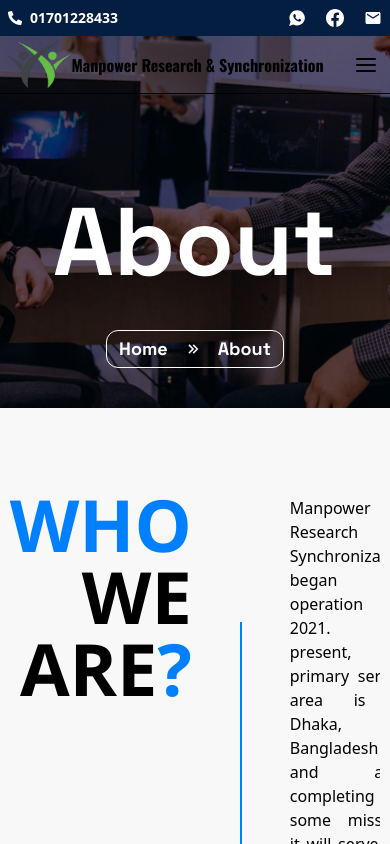
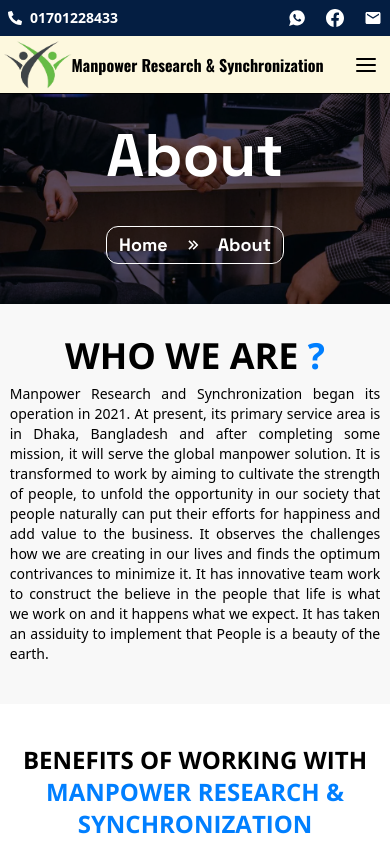
Before and after one commit to nobel7761/MRS-Client, a Next.js app: page /about in a window 390 px wide. Built offline with nearby package versions, Linux system fonts and the light colour scheme; a web font is replaced by a local one.

Commit message:
mobile view done

```diff
--- a/src/components/About/About.component.tsx
+++ b/src/components/About/About.component.tsx
@@ -24,23 +24,26 @@
     <div>
       <TopCover imageUrl="/breadcrumb-background.jpg" title="About" />
 
-      <div className={`bg-[#F8F8F8] py-20`}>
+      <div className={`bg-[#F8F8F8] md:py-20 py-8`}>
         <CustomContainer>
-          <div className="flex">
+          <div className="flex md:flex-row flex-col">
             <div
-              className={`text-7xl font-bold w-1/2 text-right ${open_sans.className}`}
+              className={`md:text-7xl text-4xl font-bold md:w-1/2 md:text-right text-center ${open_sans.className}`}
             >
-              <p className="text-primary">WHO</p>
-              <p>WE</p>
-              <p>
+              <p className="text-primary hidden md:block">WHO</p>
+              <p className="hidden md:block">WE</p>
+              <p className="hidden md:block">
                 ARE<span className="text-primary">?</span>
               </p>
+              <p className="block md:hidden">
+                WHO WE ARE<span className="text-primary"> ?</span>
+              </p>
             </div>
-            <div className="flex justify-center items-center mx-12">
+            <div className="md:flex justify-center items-center mx-12 hidden ">
               <p className="w-[2px] h-[80%] bg-primary"></p>
             </div>
-            <div className="w-1/2 py-2 flex flex-col gap-y-8">
-              <p className="text-justify">
+            <div className="md:w-1/2 py-2 flex flex-col gap-y-8">
+              <p className="text-justify text-sm md:text-base">
                 Manpower Research and Synchronization began its operation in
                 2021. At present, its primary service area is in Dhaka,
                 Bangladesh and after completing some mission, it will serve the
@@ -60,21 +63,25 @@
       </div>
 
       <CustomContainer>
-        <div className="pb-20 w-5/6 mx-auto">
-          <p className={`${open_sans.className} text-center py-16 text-4xl`}>
+        <div className="md:pb-20 md:py-0 py-10 md:w-5/6 mx-auto">
+          <p
+            className={`${open_sans.className} text-center  md:py-16 pb-10 text-2xl md:text-4xl`}
+          >
             BENEFITS OF WORKING WITH <br />
             <span className="text-primary">
               MANPOWER RESEARCH & SYNCHRONIZATION
             </span>
           </p>
-          <div className="grid grid-cols-2 gap-14">
+          <div className="grid md:grid-cols-2 grid-cols-1 gap-14">
             {benefits.map((benefit, index) => (
               <div key={index} className="">
-                <div className="h-32 w-32 border-[4px] border-primary flex justify-center items-center rounded-full text-primary text-7xl">
-                  {React.createElement(benefit.icon)}
+                <div className="flex justify-center md:justify-start">
+                  <div className="h-32 w-32 border-[4px] border-primary flex justify-center items-center rounded-full text-primary text-7xl">
+                    {React.createElement(benefit.icon)}
+                  </div>
                 </div>
                 <h3
-                  className={`py-5 text-2xl text-primary ${open_sans.className}`}
+                  className={`py-5 text-2xl text-primary md:text-start text-center ${open_sans.className}`}
                 >
                   {benefit.title}
                 </h3>
@@ -85,20 +92,22 @@
         </div>
       </CustomContainer>
 
-      <div className="bg-[#F8F8F8] py-20">
+      <div className="bg-[#F8F8F8] md:py-20 py-10">
         <CustomContainer>
-          <div className="flex">
-            <p className={`${open_sans.className} text-7xl w-1/2 text-right`}>
+          <div className="flex md:flex-row flex-col">
+            <p
+              className={`${open_sans.className} md:text-7xl md:w-1/2 pb-10 md:pb-0 md:text-right text-center text-4xl`}
+            >
               WANT US
               <br />
               TO <span className="text-primary">CALL</span>
               <br />
               YOU?
             </p>
-            <div className="flex justify-center items-center mx-12">
+            <div className="hidden md:flex justify-center items-center mx-12">
               <p className="w-[4px] h-[80%] bg-primary"></p>
             </div>
-            <div className="w-1/2">
+            <div className="md:w-1/2">
               <FormProvider {...methods}>
                 <form onSubmit={handleSubmit(handleStudentOnSubmit)}>
                   <FormInput
--- a/src/components/Blogs/Blog.component.tsx
+++ b/src/components/Blogs/Blog.component.tsx
@@ -12,25 +12,29 @@
         {blogData.map((blog, index) => (
           <div
             key={index}
-            className={index % 2 === 0 ? "flex" : "flex flex-row-reverse"}
+            className={
+              index % 2 === 0
+                ? "flex md:flex-row flex-col"
+                : "flex md:flex-row-reverse flex-col"
+            }
           >
-            <Link href={`blog/${blog.id}`} className="w-1/2">
+            <Link href={`blog/${blog.id}`} className="md:w-1/2">
               <Image
                 src={blog.image}
                 alt={blog.title}
                 height={2400}
                 width={2400}
-                className="w-full h-[35rem] object-cover mix-blend-overlay"
+                className="w-full md:h-[35rem] h-[25rem] object-cover mix-blend-overlay"
               />
             </Link>
-            <div className="w-1/2 flex flex-col px-10">
+            <div className="md:w-1/2 flex flex-col md:px-10 px-4">
               <Link
                 href={`blog/${blog.id}`}
-                className="font-extrabold text-3xl my-10 hover:text-primary"
+                className="font-extrabold md:text-3xl text-xl md:my-10 my-4 hover:text-primary"
               >
                 {blog.title}
               </Link>
-              <p>
+              <p className="md:mb-0 mb-8">
                 {blog.description.length > 1000 ? (
                   <>
                     {blog.description.substring(0, 1000)}...
--- a/src/components/Home/TopSection/LeftSide.tsx
+++ b/src/components/Home/TopSection/LeftSide.tsx
@@ -32,7 +32,7 @@
 
       <div className="flex flex-col md:gap-y-10 gap-y-4 h-full">
         <p
-          className={`md:text-[2rem] text-[24px]  md:text-left font-semibold bg-gradient-to-r from-[#2664ebfe] via-[#ae06f6fe] to-[#ff0099] bg-clip-text text-transparent`}
+          className={`md:text-[2rem] text-[24px]  md:text-left font-semibold bg-gradient-to-r from-[#2664ebfe] via-[#ae06f6fe] to-[#ff0099] bg-clip-text text-transparent md:mt-0 mt-5`}
         >
           A Sustainable Business is Humanly Possible When Perfect Employee Works
           in Perfect Company
--- a/src/components/Services/Service.component.tsx
+++ b/src/components/Services/Service.component.tsx
@@ -12,25 +12,29 @@
         {services.map((service, index) => (
           <div
             key={index}
-            className={index % 2 === 0 ? "flex" : "flex flex-row-reverse"}
+            className={
+              index % 2 === 0
+                ? "flex md:flex-row flex-col"
+                : "flex md:flex-row-reverse flex-col"
+            }
           >
-            <Link href={`service/${service.id}`} className="w-1/2">
+            <Link href={`service/${service.id}`} className="md:w-1/2">
               <Image
                 src={service.image}
                 alt={service.description}
                 height={2400}
                 width={2400}
-                className="w-full h-[35rem] object-cover mix-blend-overlay"
+                className="w-full md:h-[35rem] h-[25rem] object-cover mix-blend-overlay"
               />
             </Link>
-            <div className="w-1/2 flex flex-col px-10">
+            <div className="md:w-1/2 flex flex-col md:px-10 px-4">
               <Link
                 href={`service/${service.id}`}
-                className="font-extrabold text-3xl my-10 hover:text-primary"
+                className="font-extrabold md:text-3xl text-xl md:my-10 my-4 hover:text-primary"
               >
-                {service.description}
+                {service.title}
               </Link>
-              <p>
+              <p className="md:mb-0 mb-8">
                 {service.description.length > 1000 ? (
                   <>
                     {service.description.substring(0, 1000)}...
--- a/src/components/shared/MainNavbar.tsx
+++ b/src/components/shared/MainNavbar.tsx
@@ -21,7 +21,7 @@
 
   return (
     <nav className="relative z-10">
-      <div className="md:max-w-[82.5%] mx-auto md:px-6 p-1 md:py-5 md:bg-primary md:rounded-full overflow-hidden flex justify-between items-center gap-x-1 md:border-0 border-b border-black md:mb-0 mb-5">
+      <div className="md:max-w-[82.5%] mx-auto md:px-6 p-1 md:py-5 md:bg-primary md:rounded-full overflow-hidden flex justify-between items-center gap-x-1 md:border-0 border-b border-black md:mb-0">
         <Link href="/" className="md:w-[55%]">
           <BrandLogo className="" />
         </Link>
--- a/src/components/shared/Navbar.tsx
+++ b/src/components/shared/Navbar.tsx
@@ -10,7 +10,13 @@
 const Navbar = () => {
   const { pathname } = useRouter();
   return (
-    <div className={`${pathname === "/" && "bg-backgroundColor"} md:pt-8 z-10`}>
+    <div
+      className={`${
+        pathname === "/"
+          ? "bg-backgroundColor"
+          : "md:bg-transparent bg-backgroundColor"
+      } md:pt-8 z-10`}
+    >
       <div className="md:w-[65%] w-full mx-auto py-2 px-2 md:pl-10 md:rounded-tl-full md:rounded-tr-full overflow-hidden bg-[#041E42]">
         <div className="text-white text-sm font-bold flex justify-between items-center">
           <div className="md:w-1/2 flex items-center gap-x-2">
--- a/src/components/shared/TopCover.component.tsx
+++ b/src/components/shared/TopCover.component.tsx
@@ -92,7 +92,7 @@
 
   return (
     <div
-      className={`bg-cover bg-center -mt-[12.5rem] pt-60 ${height}`}
+      className={`bg-cover bg-center -mt-[12.5rem] md:pt-60 pt-48 ${height}`}
       style={{
         backgroundSize: "cover",
         backgroundImage: `url(${imageUrl})`,
@@ -106,7 +106,7 @@
             variants={headingVariants}
             initial="hidden"
             animate={inView ? "visible" : "hidden"}
-            className={`text-center text-8xl font-bold pb-10 ${space_grotest.className}`}
+            className={`text-center md:text-8xl text-6xl font-bold pb-10 ${space_grotest.className}`}
           >
             {title}
           </motion.p>
```
Also changed, not shown: src/assets/information.ts (+11 -3 lines), src/components/Team/Team.component.tsx (+14 -4 lines).
